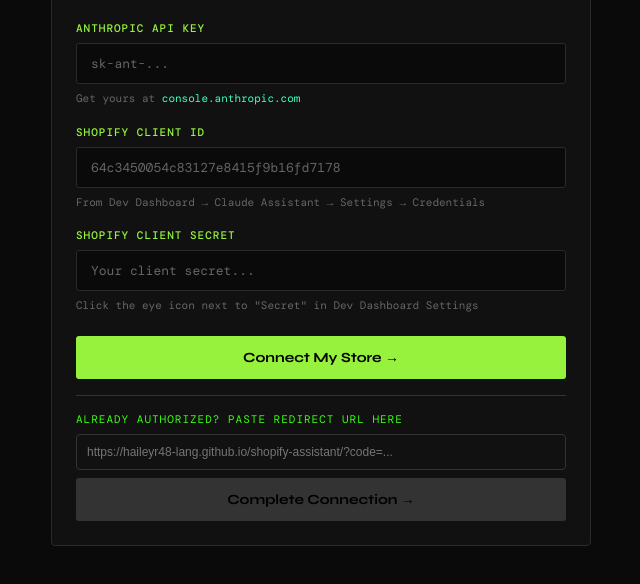
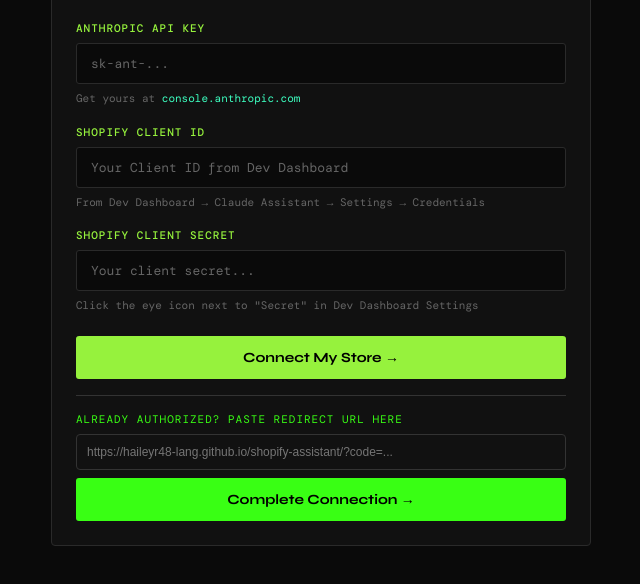
Before and after one commit to haileyr48-lang/shopify-assistant, a plain HTML site: page index.html in a window 1280 px wide. Shown: the part 172-756 px from the top of the page, without its empty margins (319-959 px from the left). Drawn offline with nearby package versions, Linux system fonts and the light colour scheme; a web font is replaced by a local one.

Commit message:
Update index.html

```diff
--- a/index.html
+++ b/index.html
@@ -198,7 +198,7 @@
       </div>
       <div class="field-group">
         <label>Shopify Client ID</label>
-        <input type="text" id="client-id" placeholder="64c3450054c83127e8415f9b16fd7178" autocomplete="off" />
+        <input type="text" id="client-id" placeholder="Your Client ID from Dev Dashboard" autocomplete="off" />
         <div class="field-hint">From Dev Dashboard → Claude Assistant → Settings → Credentials</div>
       </div>
       <div class="field-group">
@@ -210,7 +210,7 @@
       <div style="margin-top:16px;padding-top:16px;border-top:1px solid #333">
         <label style="display:block;font-size:11px;color:#39ff14;letter-spacing:1px;text-transform:uppercase;margin-bottom:8px">Already authorized? Paste redirect URL here</label>
         <input type="text" id="direct-redirect-url" placeholder="https://haileyr48-lang.github.io/shopify-assistant/?code=..." style="width:100%;background:#111;border:1px solid #333;color:#fff;padding:10px;border-radius:4px;font-size:12px;box-sizing:border-box" />
-        <button class="setup-btn" onclick="directPaste()" style="margin-top:8px;background:#333">Complete Connection →</button>
+        <button class="setup-btn" onclick="directPaste()" style="margin-top:8px;background:#39ff14;color:#000;font-weight:700">Complete Connection →</button>
       </div>
       <div id="setup-error"></div>
     </div>
```
